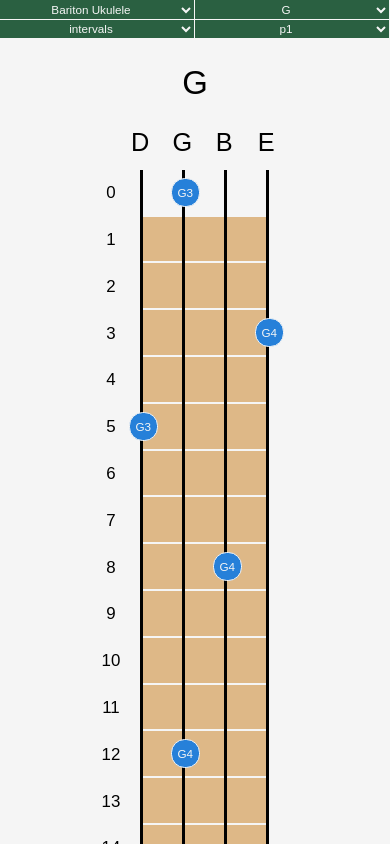
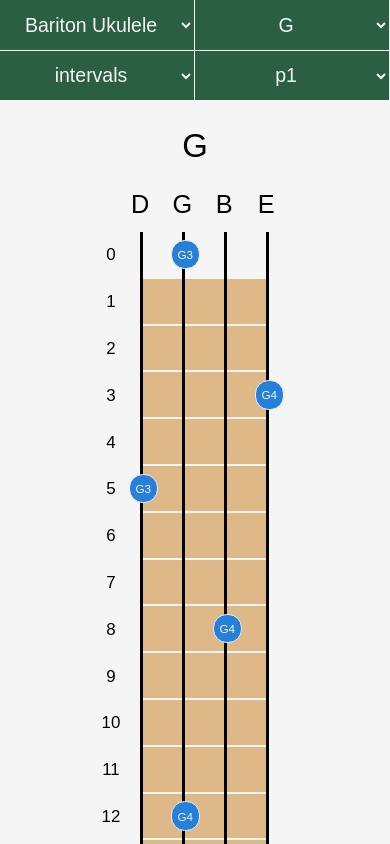
Before and after one commit to artem-chigin/fretboard-map, a React (Create React App) app: page / in a window 390 px wide. Shown: the top 844 px of the page. Built offline with nearby package versions, Linux system fonts and the light colour scheme.

Commit message:
ui css adjustment

```diff
--- a/src/index.css
+++ b/src/index.css
@@ -156,8 +156,8 @@ footer {
 .dropdown {
     min-width: 50%;
     box-sizing: border-box;
-    height: 5vw;
-    font-size: 3vw;
+    height: 6vh;
+    font-size: 5vw;
     text-align: center;
     background-color: #2A6041;
     color: whitesmoke;
@@ -184,6 +184,10 @@ footer {
         }
         header {
             display: none;
+        }
+        .dropdown {
+            height: 10vh;
+            font-size: 3.8vh;
         }
     }
 
```
